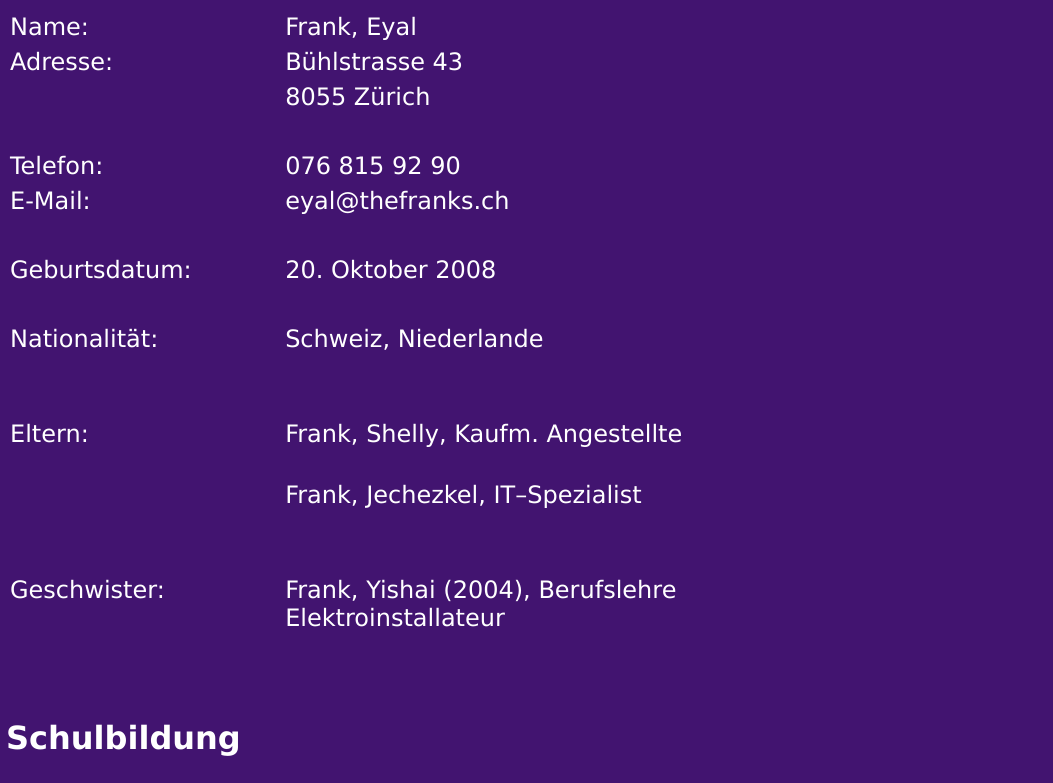
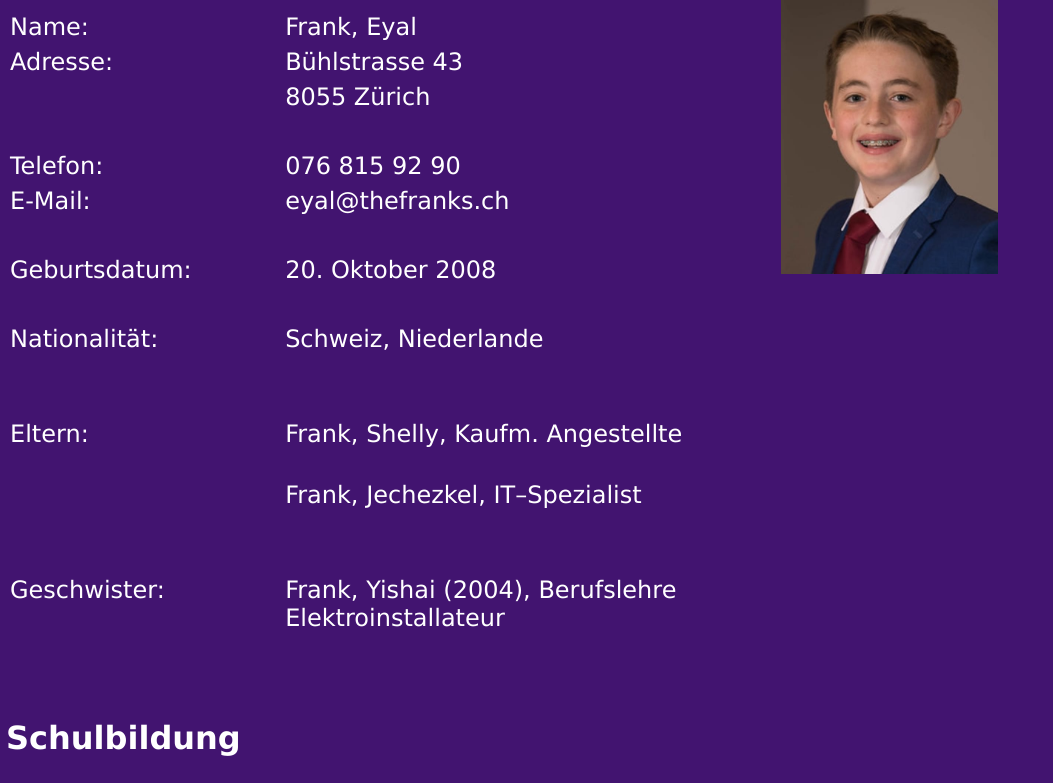
Before and after one commit to Eyal-Frank/CV, a plain HTML site: page index.html in a window 1280 px wide. Shown: the part 160-943 px from the top of the page, without its empty margins (0-1053 px from the left). Drawn offline with Linux system fonts and the light colour scheme.

Commit message:
Update index.html

```diff
--- a/index.html
+++ b/index.html
@@ -215,7 +215,7 @@
 	</tr>
 </table>  </div>
 <div class="textstyle7">
-<img src="rc_images/foto_eyal_frank.jpeg" width="586" height="803" id="img_4f41ecfa" alt="" title="" />  </div>
+<img src="foto_eyal_frank.jpeg" width="586" height="803" id="img_4f41ecfa" alt="" title="" />  </div>
 <div class="textstyle1">
 <span class="textstyle10"><br/><br/><br/></span><span class="textstyle11">Sprachen<br/><br/></span><table id="table_6d7884ee" cellpadding="3" cellspacing="1" >	<tr>
 		<td width="33%" height="31px" style="vertical-align: top; overflow:hidden; ">  <div id="cell_396dd041">
```
